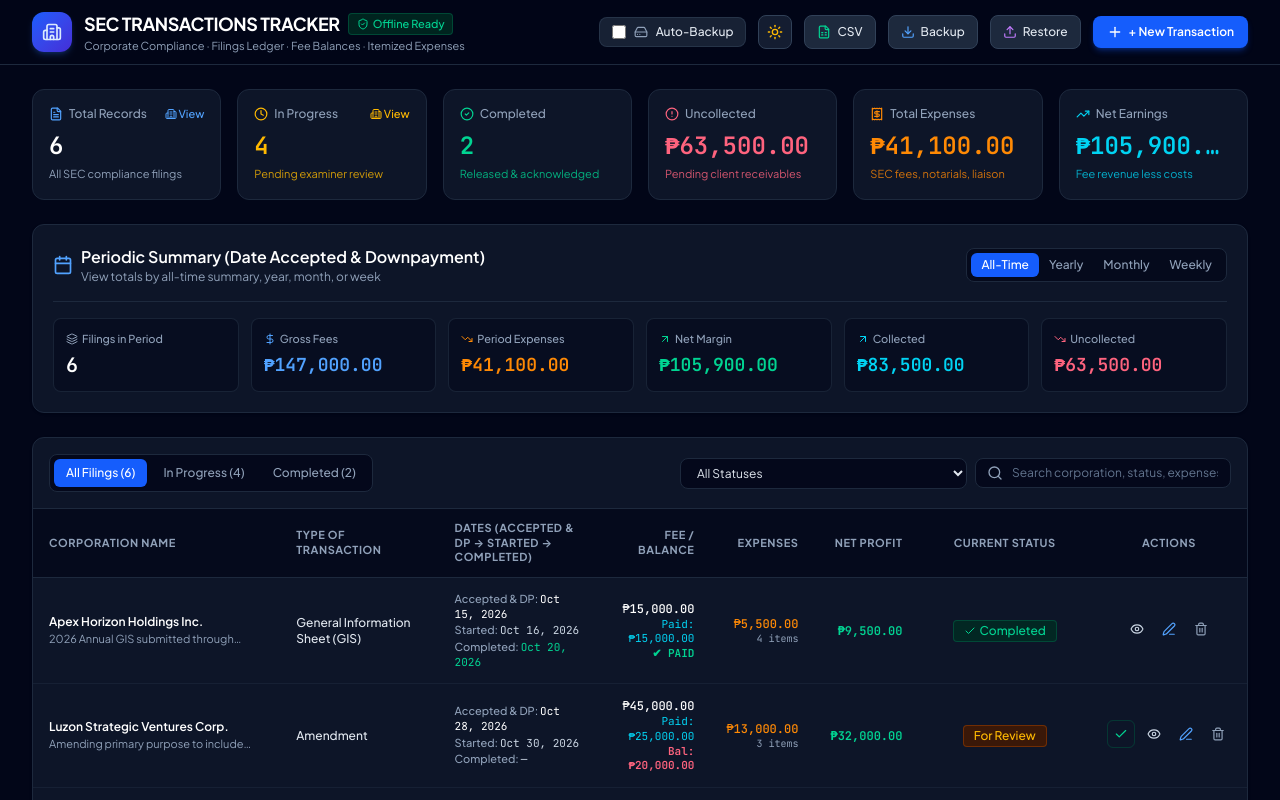
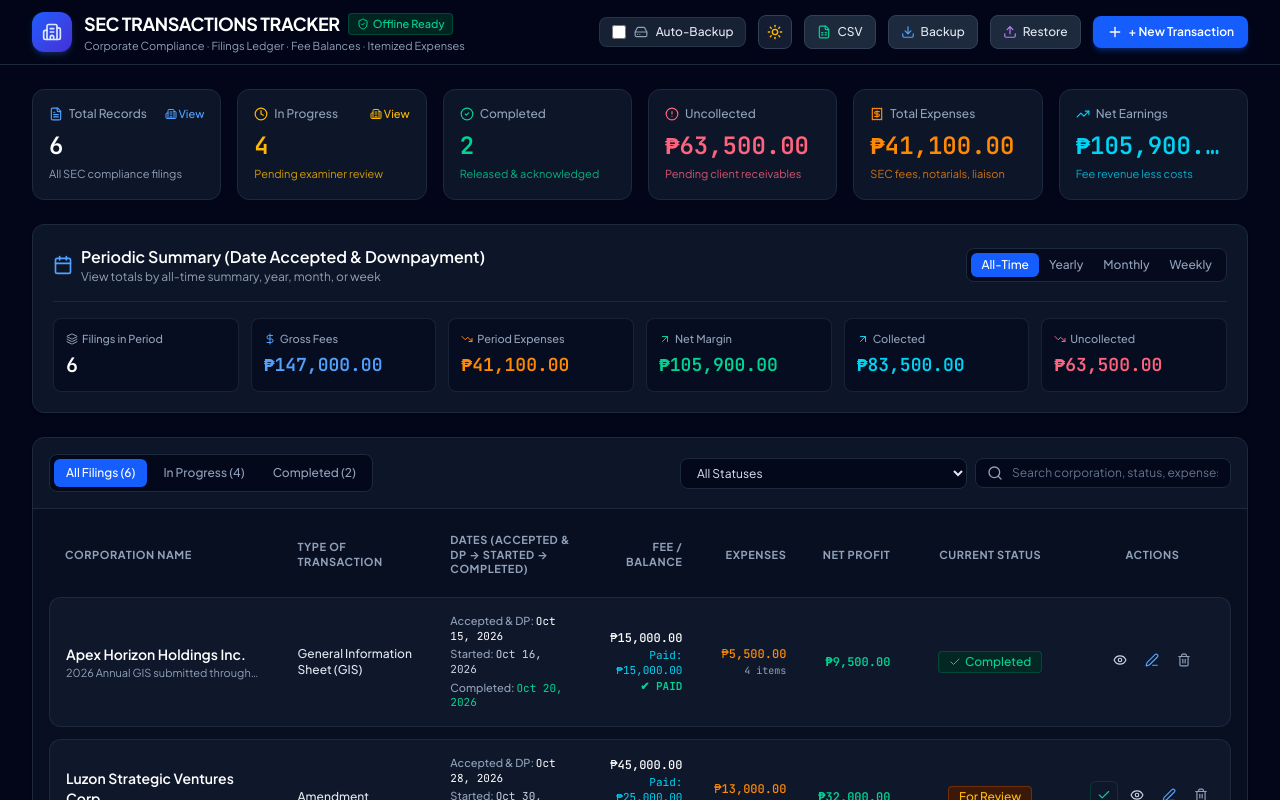
Before and after one commit to janssenbel/my-sec-tracker.ai, a React (Vite) app: page / in a window 1280 px wide. Shown: the top 800 px of the page. Built offline with nearby package versions, Linux system fonts and the light colour scheme.

Commit message:
style: improve table UI and spacing
Switch from collapsed borders to separated spacing in tables to enhance readability and visual hierarchy.

```diff
--- a/src/components/TransactionTable.tsx
+++ b/src/components/TransactionTable.tsx
@@ -277,24 +277,24 @@ export const TransactionTable: React.FC<TransactionTableProps> = ({
       </div>
 
       {/* Desktop / Tablet Table View */}
-      <div className="hidden lg:block overflow-x-auto">
-        <table className="w-full text-left border-collapse text-xs">
+      <div className="hidden lg:block overflow-x-auto px-4 py-3 bg-slate-950/40">
+        <table className="w-full text-left border-separate border-spacing-y-3 text-xs">
           <thead>
-            <tr className="bg-slate-950/70 border-b border-slate-800 text-slate-400 font-semibold uppercase tracking-wider text-[11px]">
-              <th className="py-3 px-4">Corporation Name</th>
-              <th className="py-3 px-4">Type of Transaction</th>
-              <th className="py-3 px-4">Dates (Accepted &amp; DP &rarr; Started &rarr; Completed)</th>
-              <th className="py-3 px-4 text-right">Fee / Balance</th>
-              <th className="py-3 px-4 text-right">Expenses</th>
-              <th className="py-3 px-4 text-right">Net Profit</th>
-              <th className="py-3 px-4 text-center">Current Status</th>
-              <th className="py-3 px-4 text-center">Actions</th>
+            <tr className="text-slate-400 font-semibold uppercase tracking-wider text-[11px]">
+              <th className="pb-2 px-4">Corporation Name</th>
+              <th className="pb-2 px-4">Type of Transaction</th>
+              <th className="pb-2 px-4">Dates (Accepted &amp; DP &rarr; Started &rarr; Completed)</th>
+              <th className="pb-2 px-4 text-right">Fee / Balance</th>
+              <th className="pb-2 px-4 text-right">Expenses</th>
+              <th className="pb-2 px-4 text-right">Net Profit</th>
+              <th className="pb-2 px-4 text-center">Current Status</th>
+              <th className="pb-2 px-4 text-center">Actions</th>
             </tr>
           </thead>
-          <tbody className="divide-y divide-slate-800/60 text-slate-200">
+          <tbody className="text-slate-200">
             {filteredRecords.length === 0 ? (
               <tr>
-                <td colSpan={8} className="py-12 text-center text-slate-500">
+                <td colSpan={8} className="py-12 text-center text-slate-500 bg-slate-900/80 rounded-xl border border-slate-800">
                   <div className="flex flex-col items-center justify-center gap-2">
                     <FileCheck2 className="w-8 h-8 text-slate-600" />
                     <p className="text-sm font-medium">No SEC filings match the filter criteria.</p>
@@ -310,14 +310,14 @@ export const TransactionTable: React.FC<TransactionTableProps> = ({
                 const netProfit = getRecordNetProfit(r);
 
                 return (
-                  <tr key={r.id} className="hover:bg-slate-800/40 transition-colors group">
+                  <tr key={r.id} className="bg-slate-900 hover:bg-slate-800/80 transition-colors group shadow-xs">
 
                     {/* Corporation Name */}
-                    <td className="py-3.5 px-4 font-semibold text-white">
-                      <div className="flex flex-col">
-                        <span>{r.corporationName}</span>
+                    <td className="py-4 px-4 font-semibold text-white rounded-l-xl border-y border-l border-slate-800">
+                      <div className="flex flex-col gap-0.5">
+                        <span className="text-sm">{r.corporationName}</span>
                         {r.notes && (
-                          <span className="text-[11px] font-normal text-slate-400 line-clamp-1 mt-0.5">
+                          <span className="text-[11px] font-normal text-slate-400 line-clamp-1">
                             {r.notes}
                           </span>
                         )}
@@ -325,12 +325,12 @@ export const TransactionTable: React.FC<TransactionTableProps> = ({
                     </td>
 
                     {/* Type of Transaction */}
-                    <td className="py-3.5 px-4">
+                    <td className="py-4 px-4 border-y border-slate-800">
                       <span className="font-medium text-slate-200">{r.filingType}</span>
                     </td>
 
                     {/* Chronological Dates: Accepted & DP, Started, Completed */}
-                    <td className="py-3.5 px-4 font-mono tabular-nums text-[11px] text-slate-300 space-y-0.5">
+                    <td className="py-4 px-4 font-mono tabular-nums text-[11px] text-slate-300 space-y-1 border-y border-slate-800">
                       <div>
                         <span className="text-slate-400 font-sans font-medium">Accepted &amp; DP: </span>
                         <span className="text-white">{formatDate(r.dateAccepted)}</span>
@@ -346,7 +346,7 @@ export const TransactionTable: React.FC<TransactionTableProps> = ({
                     </td>
 
                     {/* Fee, Paid & Balance */}
-                    <td className="py-3.5 px-4 text-right font-mono tabular-nums">
+                    <td className="py-4 px-4 text-right font-mono tabular-nums space-y-0.5 border-y border-slate-800">
                       <div className="text-white font-medium">{formatPeso(r.totalFee)}</div>
                       <div className="text-[11px] text-cyan-400">
                         Paid: {formatPeso(totalPaid)}
@@ -363,29 +363,29 @@ export const TransactionTable: React.FC<TransactionTableProps> = ({
                     </td>
 
                     {/* Expenses */}
-                    <td className="py-3.5 px-4 text-right font-mono tabular-nums">
+                    <td className="py-4 px-4 text-right font-mono tabular-nums border-y border-slate-800">
                       <div className="text-orange-400 font-medium">
                         {formatPeso(totalExpenses)}
                       </div>
-                      <div className="text-[10px] text-slate-400">
+                      <div className="text-[10px] text-slate-400 mt-0.5">
                         {r.expenses?.length || 0} item{(r.expenses?.length || 0) === 1 ? '' : 's'}
                       </div>
                     </td>
 
                     {/* Net Profit */}
-                    <td className="py-3.5 px-4 text-right font-mono tabular-nums font-semibold">
+                    <td className="py-4 px-4 text-right font-mono tabular-nums font-semibold border-y border-slate-800">
                       <span className={netProfit >= 0 ? 'text-emerald-400' : 'text-rose-400'}>
                         {formatPeso(netProfit)}
                       </span>
                     </td>
 
                     {/* Current Status Badge */}
-                    <td className="py-3.5 px-4 text-center">
+                    <td className="py-4 px-4 text-center border-y border-slate-800">
                       {getStatusBadge(r.status)}
                     </td>
 
                     {/* Actions */}
-                    <td className="py-3.5 px-4 text-center">
+                    <td className="py-4 px-4 text-center rounded-r-xl border-y border-r border-slate-800">
                       <div className="inline-flex items-center justify-center gap-1.5">
 
                         {/* Quick Settle Balance Button */}
@@ -441,10 +441,10 @@ export const TransactionTable: React.FC<TransactionTableProps> = ({
         </table>
       </div>
 
-      {/* Mobile / Tablet Responsive Cards */}
-      <div className="lg:hidden divide-y divide-slate-800">
+      {/* Mobile / Tablet Responsive Spaced Corporation Cards */}
+      <div className="lg:hidden p-3 sm:p-4 space-y-4 bg-slate-950/50">
         {filteredRecords.length === 0 ? (
-          <div className="p-8 text-center text-slate-500">
+          <div className="p-8 text-center text-slate-500 bg-slate-900 rounded-xl border border-slate-800">
             <FileCheck2 className="w-8 h-8 text-slate-600 mx-auto mb-2" />
             <p className="text-sm">No SEC filings match the filter.</p>
           </div>
@@ -456,17 +456,17 @@ export const TransactionTable: React.FC<TransactionTableProps> = ({
             const netProfit = getRecordNetProfit(r);
 
             return (
-              <div key={r.id} className="p-4 space-y-2.5">
+              <div key={r.id} className="p-4 rounded-xl bg-slate-900 border border-slate-800 shadow-md space-y-3">
                 <div className="flex items-start justify-between gap-2">
-                  <div>
-                    <h3 className="text-sm font-semibold text-white">{r.corporationName}</h3>
+                  <div className="space-y-0.5">
+                    <h3 className="text-sm sm:text-base font-bold text-white leading-snug">{r.corporationName}</h3>
                     <p className="text-xs text-blue-300 font-medium">{r.filingType}</p>
                   </div>
                   <div className="shrink-0">{getStatusBadge(r.status)}</div>
                 </div>
 
                 {/* Dates Row on Mobile */}
-                <div className="grid grid-cols-3 gap-2 text-[11px] bg-slate-950/50 p-2.5 rounded-lg border border-slate-800/70">
+                <div className="grid grid-cols-3 gap-2 text-[11px] bg-slate-950/70 p-2.5 rounded-lg border border-slate-800/80">
                   <div>
                     <span className="text-[10px] text-slate-400 block">Accepted &amp; DP</span>
                     <span className="font-mono text-slate-200">{formatDate(r.dateAccepted)}</span>
@@ -484,10 +484,10 @@ export const TransactionTable: React.FC<TransactionTableProps> = ({
                 </div>
 
                 {/* Financials Grid on Mobile */}
-                <div className="grid grid-cols-2 gap-2 text-xs py-1.5 border-y border-slate-800/60">
+                <div className="grid grid-cols-2 gap-2.5 text-xs py-2 border-y border-slate-800/80">
                   <div>
                     <span className="text-[10px] text-slate-400 block">Assistance Fee / Paid</span>
-                    <span className="font-mono tabular-nums text-white font-medium">{formatPeso(r.totalFee)}</span>
+                    <span className="font-mono tabular-nums text-white font-semibold">{formatPeso(r.totalFee)}</span>
                     <span className="text-[10px] font-mono text-cyan-400 block">Paid: {formatPeso(totalPaid)}</span>
                   </div>
                   <div className="text-right">
@@ -519,7 +519,7 @@ export const TransactionTable: React.FC<TransactionTableProps> = ({
                       <button
                         type="button"
                         onClick={() => onQuickSettle(r.id)}
-                        className="px-2 py-1 rounded text-xs text-emerald-400 bg-emerald-950/70 border border-emerald-800/80 font-medium inline-flex items-center gap-1"
+                        className="px-2.5 py-1.5 rounded-lg text-xs text-emerald-400 bg-emerald-950/70 border border-emerald-800/80 font-medium inline-flex items-center gap-1"
                       >
                         <Check className="w-3 h-3" /> Settle
                       </button>
@@ -527,7 +527,7 @@ export const TransactionTable: React.FC<TransactionTableProps> = ({
                     <button
                       type="button"
                       onClick={() => onViewRecord(r)}
-                      className="p-1.5 rounded text-slate-300 hover:text-white bg-slate-800"
+                      className="p-2 rounded-lg text-slate-300 hover:text-white bg-slate-800"
                       title="View"
                     >
                       <Eye className="w-3.5 h-3.5" />
@@ -535,7 +535,7 @@ export const TransactionTable: React.FC<TransactionTableProps> = ({
                     <button
                       type="button"
                       onClick={() => onEditRecord(r)}
-                      className="p-1.5 rounded text-blue-400 hover:text-blue-300 bg-slate-800"
+                      className="p-2 rounded-lg text-blue-400 hover:text-blue-300 bg-slate-800"
                       title="Edit"
                     >
                       <Edit3 className="w-3.5 h-3.5" />
@@ -543,7 +543,7 @@ export const TransactionTable: React.FC<TransactionTableProps> = ({
                     <button
                       type="button"
                       onClick={() => onDeleteRecord(r.id)}
-                      className="p-1.5 rounded text-rose-400 hover:text-rose-300 bg-slate-800"
+                      className="p-2 rounded-lg text-rose-400 hover:text-rose-300 bg-slate-800"
                       title="Delete"
                     >
                       <Trash2 className="w-3.5 h-3.5" />
```
Also changed, not shown: src/components/CorporationListModal.tsx (+25 -23 lines).
